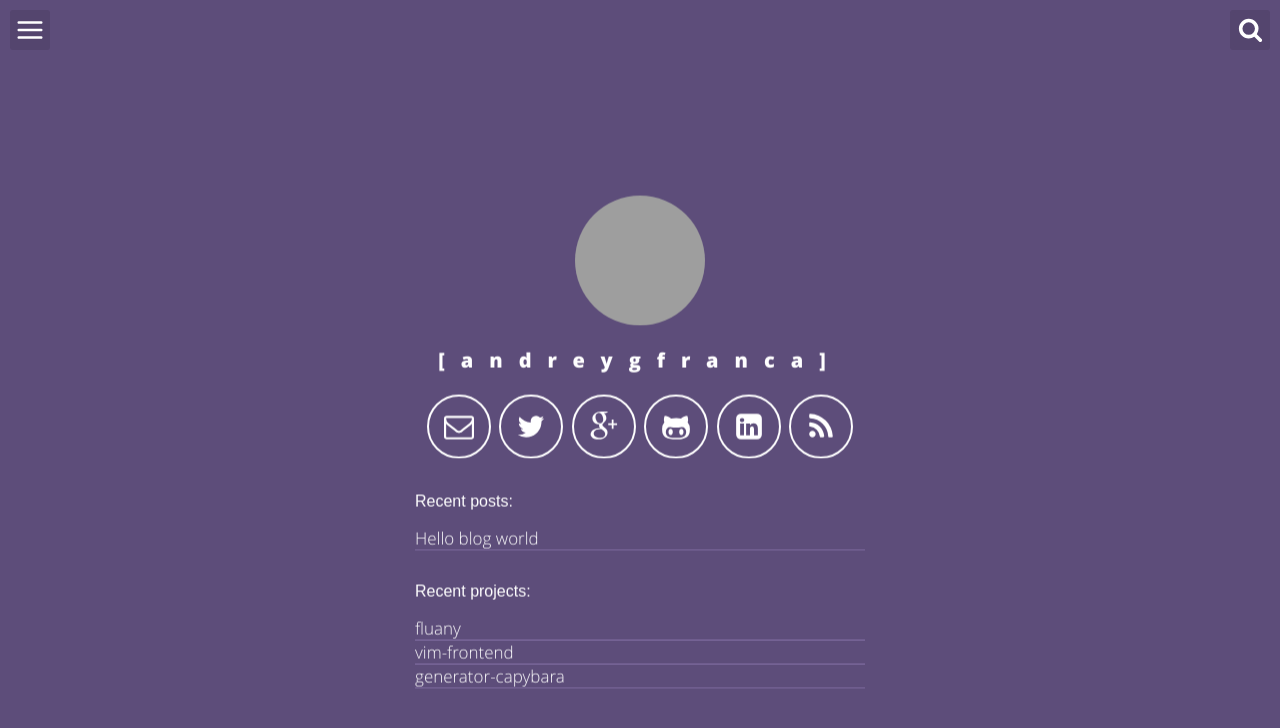
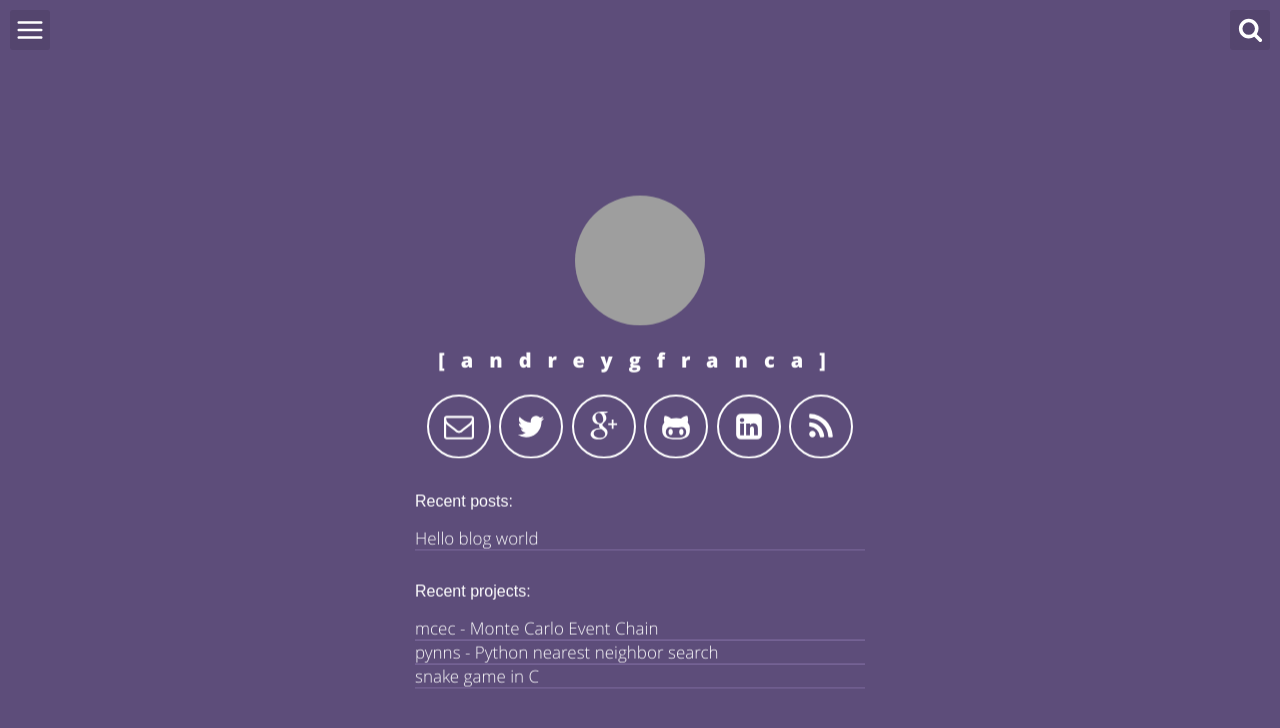
Before and after one commit to AndreyGFranca/Personal-Website, a Jekyll site: the page built from index.html, in a window 1280 px wide. Shown: the top 728 px of the page. Built offline with Jekyll 4.4.1, drawn with Linux system fonts in a browser that asks for light colours; grey boxes are pictures that could not be loaded.

Commit message:
blog is working now

```diff
--- a/_config.yml
+++ b/_config.yml
@@ -2,7 +2,7 @@
 title: Andrey G. França - Web Developer
 description: "A blog about lorem ipsum ..."
 baseurl: '' # for test: remove string '/space-jekyll-template' to ''
-url: "http://127.0.0.1:4000" # for test: remove string 'http://victorvoid.github.io' to '' but in production: 'https://yourusername.githu.io'
+url: "http://andreygfranca.github.io" # for test: remove string 'http://victorvoid.github.io' to '' but in production: 'https://yourusername.githu.io'
 
 # User settings
 username: andreygfranca
@@ -47,11 +47,11 @@ links:
       key_trigger: 5
   section_2:
     - title: github
-      url: http://www.github.com/victorvoid
+      url: http://www.github.com/andreygfranca
       new_tab: true
       key_trigger: g
     - title: twitter
-      url: http://www.twitter.com/victorvoid
+      url: http://www.twitter.com/andreygfranca
       key_trigger: t
     - title: search
       url: ""
@@ -59,12 +59,12 @@ links:
 
 # projects in header index
 projects:
-  - name: fluany
-    url: https://github.com/fluany/fluany
-  - name: vim-frontend
-    url: https://github.com/victorvoid/vim-frontend
-  - name: generator-capybara
-    url: https://github.com/victorvoid/generator-capybara
+  - name: mcec - Monte Carlo Event Chain
+    url: https://github.com/AndreyGFranca/mcec
+  - name: pynns - Python nearest neighbor search
+    url: https://github.com/AndreyGFranca/pynns
+  - name: snake game in C
+    url: https://github.com/AndreyGFranca/Snake-Game-In-C
 
 # exclude my node related stuff
 exclude: ['package.json', 'src', 'node_modules']
```
Also changed, not shown: 4 other files.
